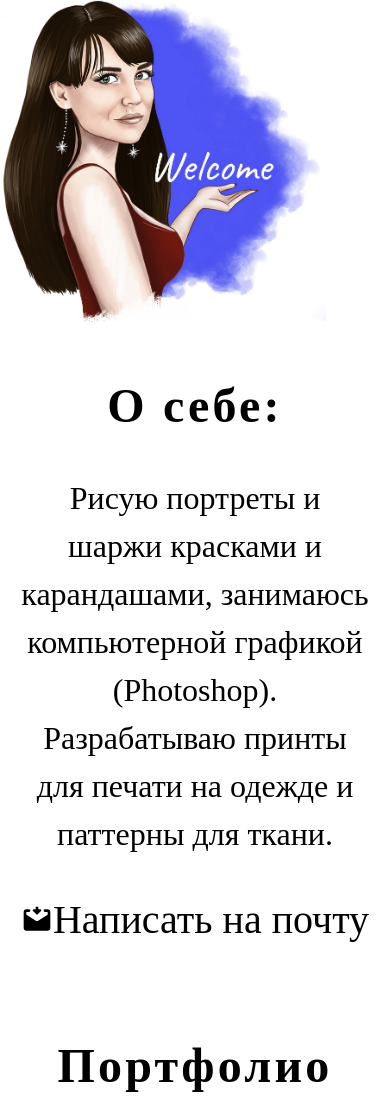
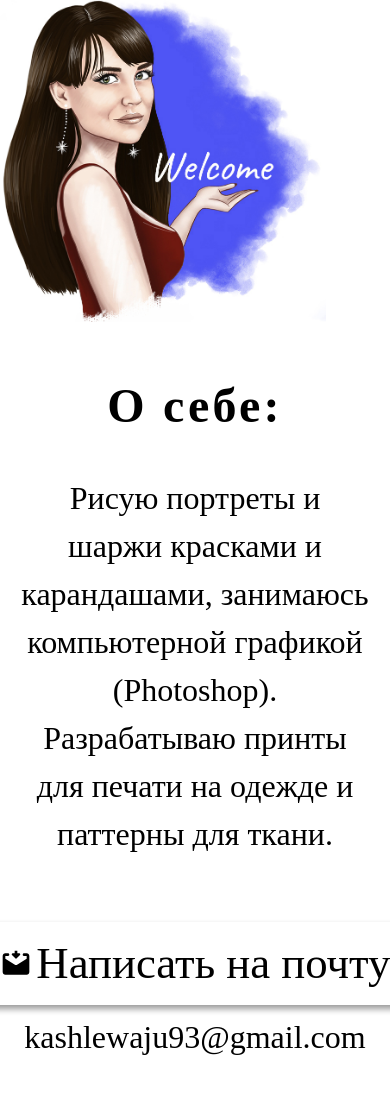
Before and after one commit to JuliaJu93/My_site, a website built with Parcel: page src/index.html in a window 390 px wide. Shown: the part 456-1561 px from the top of the page. Built offline with nearby package versions, Linux system fonts and the light colour scheme; a web font is replaced by a local one.

Commit message:
added shadow for mail link

```diff
--- a/src/index.html
+++ b/src/index.html
@@ -80,8 +80,10 @@
               d="M 11 2 L 11 4 L 9.5449219 4 C 8.8569219 4 8.5110469 4.8313594 8.9980469 5.3183594 L 11.453125 7.7734375 C 11.754125 8.0744375 12.245875 8.0744375 12.546875 7.7734375 L 15.001953 5.3183594 C 15.488953 4.8313594 15.143078 4 14.455078 4 L 13 4 L 13 2 L 11 2 z M 4 4 C 2.895 4 2 4.895 2 6 L 2 18 C 2 19.105 2.895 20 4 20 L 20 20 C 21.105 20 22 19.105 22 18 L 22 6 C 22 4.895 21.105 4 20 4 L 18 4 C 17.735 4 17.479969 4.1049688 17.292969 4.2929688 C 16.662969 4.9229687 17.109 6 18 6 L 20 6 L 20 8.0019531 L 12.521484 12.673828 C 12.202484 12.872828 11.798516 12.872828 11.478516 12.673828 L 4 8.0019531 L 4 6 L 6 6 C 6.891 6 7.3370312 4.9229687 6.7070312 4.2929688 C 6.5200312 4.1049688 6.265 4 6 4 L 4 4 z"
             />
           </svg>
-          Написать на почту</a
+          Написать на почту
+          </a
         >
+        <p>kashlewaju93@gmail.com</p>
       </div>
     </article>
 
--- a/src/styles/style.css
+++ b/src/styles/style.css
@@ -73,6 +73,18 @@ div.containerImg {
   font-size: 2em;
 }
 
+.aboutMe a{
+display: flex;
+justify-content: center;
+width: 25rem;
+border-radius: 30px;
+box-shadow: 1px 4px 6px rgba(0,0,0,0.4);
+}
+
+svg{
+  margin-right: 0.3rem;
+}
+
 a,
 li {
   display: inline-flex;
@@ -141,7 +153,7 @@ a,
 }
 
 .aboutMe a {
-  margin: 2rem 0;
+  margin: 2rem 0 0.5rem;
 }
 
 .show {
@@ -185,8 +197,10 @@ a,
     width: 90%;
   }
   div.aboutMe {
+    display: flex;
     width: 90%;
   }
+
   img.juka {
     margin-bottom: 1rem;
   }
@@ -194,6 +208,17 @@ a,
     display: flex;
     flex-direction: column;
     justify-content: center;
+  }
+  .aboutMe a{
+    width: 30rem;
+    align-self: center;
+    border-radius: 30px;
+    padding: 0.5rem 0;
+    font-size: 2.8rem;
+    margin-top: 4rem;
+  }
+  div.galleryHeader{
+    margin-top: 6rem;
   }
   a,
   h2,
```
